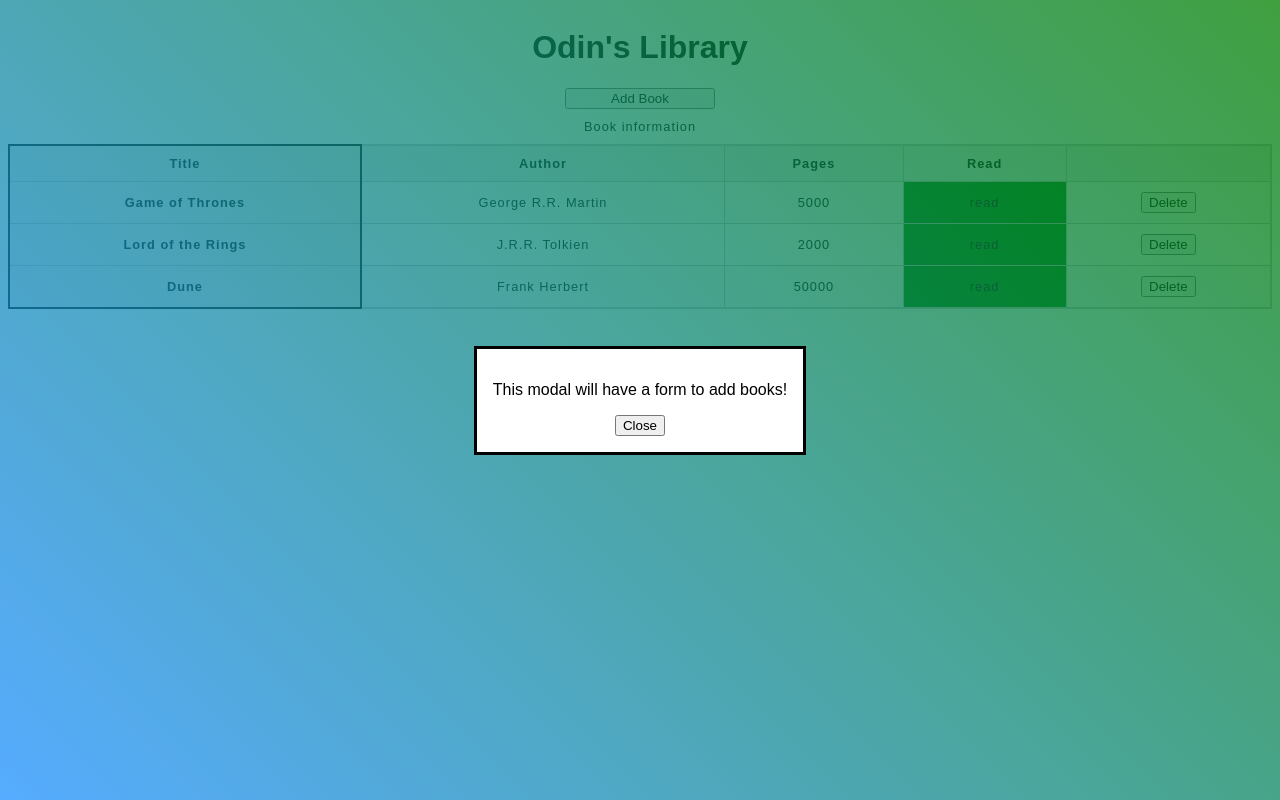
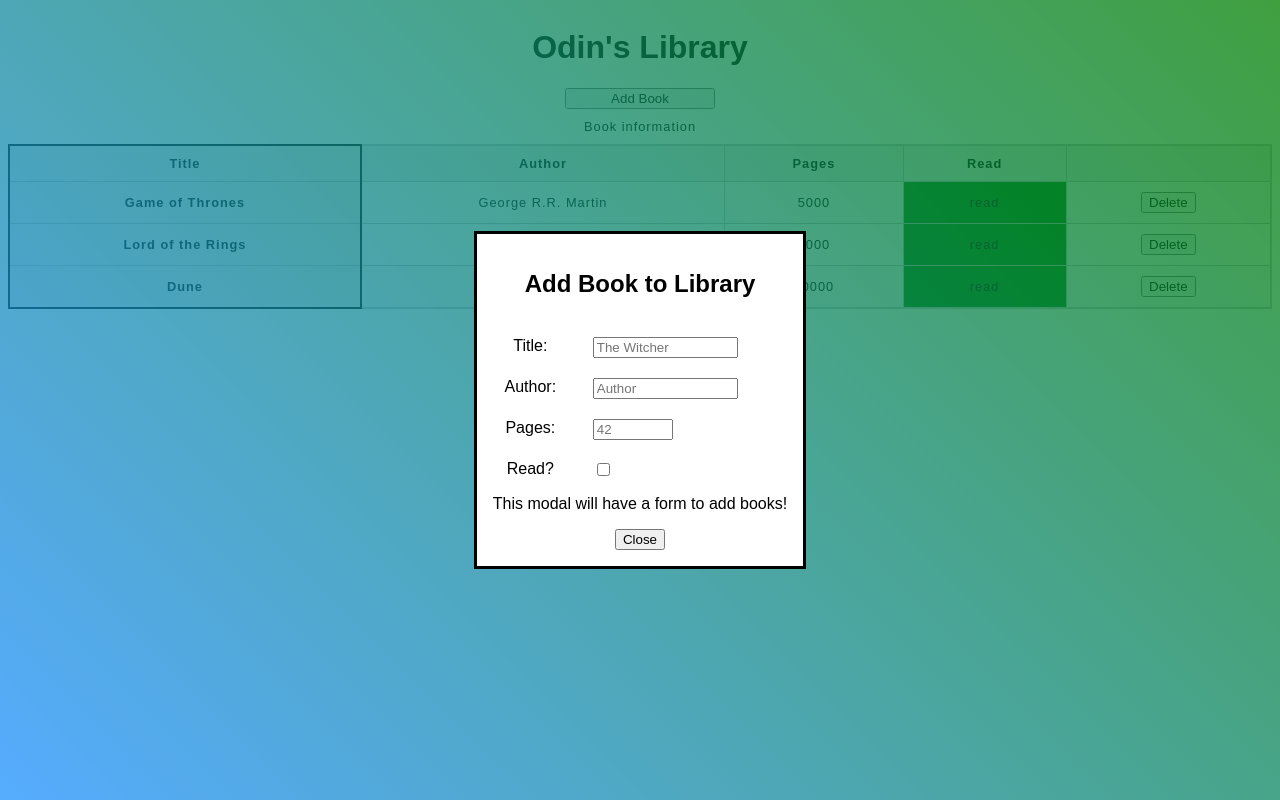
Before and after one commit to zancorin/library, a plain HTML site: page index.html in a window 1280 px wide. Both pictures are taken after a click on the button "Add Book". Drawn offline with Linux system fonts and the light colour scheme.

Commit message:
Add book form to modal dialog

```diff
--- a/index.html
+++ b/index.html
@@ -32,6 +32,33 @@
         </table>
 
         <dialog>
+            <form action="" method="get" class="addBookForm">
+                <div class="mainFormContainer">
+                    <header class="addBookHeader">
+                        <h2>Add Book to Library</h2>
+                    </header>
+                    <div class="formTitleContainer">
+                        <label for="title">Title:</label>
+                        <input type="text" id="title" name="title" placeholder="The Witcher"
+                        minlength="2" maxlength="30" size="15">
+                    </div>
+                    <div class="formAuthorContainer">
+                        <label for="author">Author:</label>
+                        <input type="text" id="author" name="author" placeholder="Author"
+                        minlength="2" maxlength="25" size="15">
+                    </div>
+                    <div class="formPagesContainer">
+                        <label for="pages">Pages:</label>
+                        <input type="number" id="pages" name="pages" placeholder="42"
+                        min="1" max="10000" size="15">
+                    </div>
+                    <div class="formReadContainer">
+                        <label for="read" class="checkbox-read">Read?</label>
+                        <input type="checkbox" id="read" name="read" value="is-read">
+                    </div>
+                </div>
+
+            </form>
             <p>This modal will have a form to add books!</p>
             <button autofocus>Close</button>
 
--- a/styles.css
+++ b/styles.css
@@ -50,6 +50,7 @@ html {
     width:150px;
   }
 
+  /*Modal Dialog*/
   dialog::backdrop {
     background-image: linear-gradient(
       45deg,
@@ -58,3 +59,45 @@ html {
     );
     opacity: 0.75;
   }
+
+  .mainFormContainer {
+    display:flex;
+    flex-direction: column;
+    /*justify-content: center;*/
+    gap:20px;
+   /* text-align: center;*/
+  }
+
+  .mainFormContainer > div {
+    display:flex;
+    flex-direction: row;
+    /*justify-content: flex-start;*/
+    gap:25px;
+    /*text-align: left;*/
+    /*text-align: left;*/
+  }
+
+  /*
+  .formPagesContainer > input,
+  .readPagesContainer > input {
+    align-self: center;
+  }
+  */
+  label {
+    width:75px;
+    text-align: center;
+  }
+
+  .formTitleContainer,
+  .formAuthorContainer,
+  .formPagesContainer {
+
+  }
+/*
+  label {
+    width:100px;
+  }
+  input {
+    width:100px;
+  }
+  */
```
